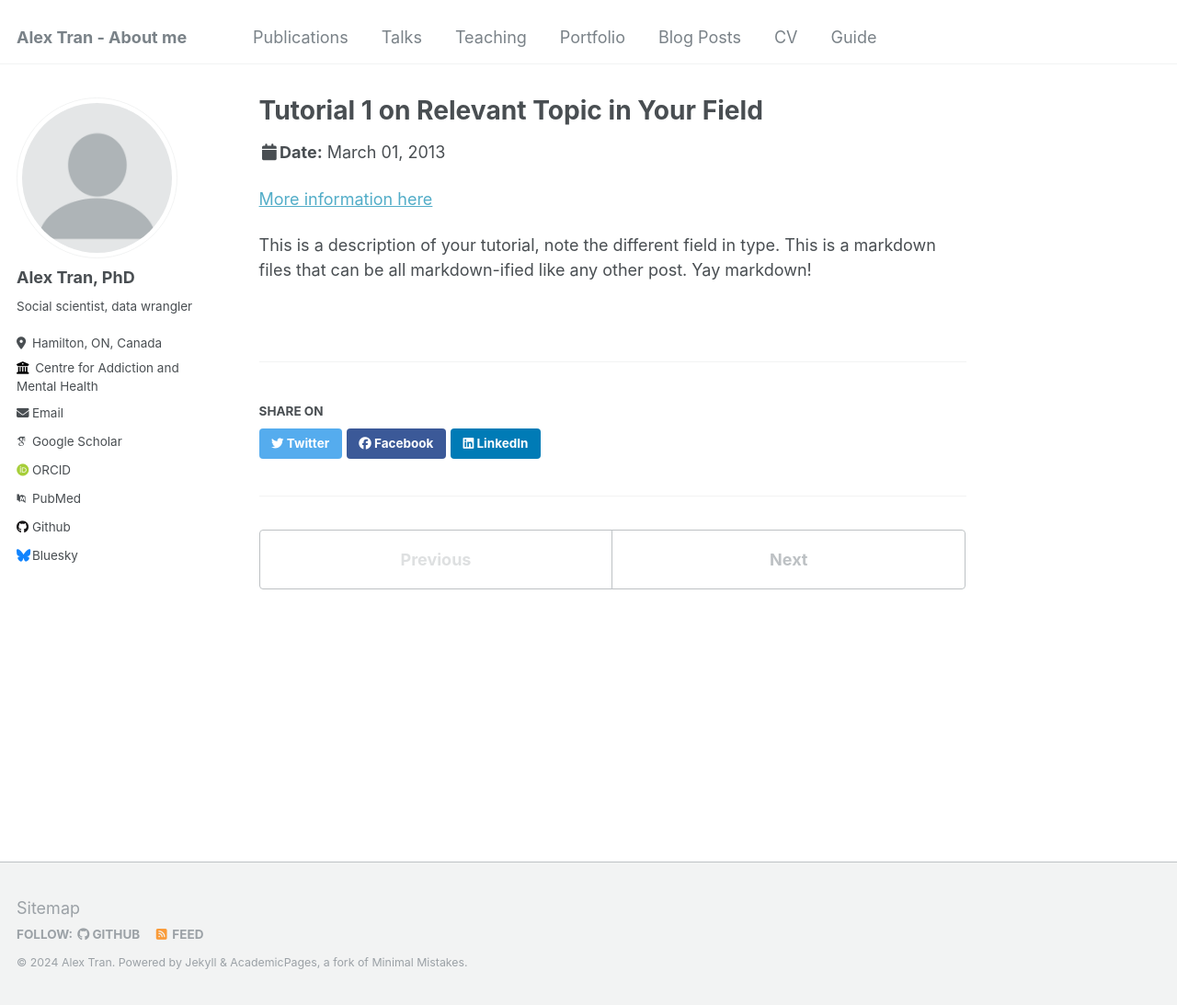
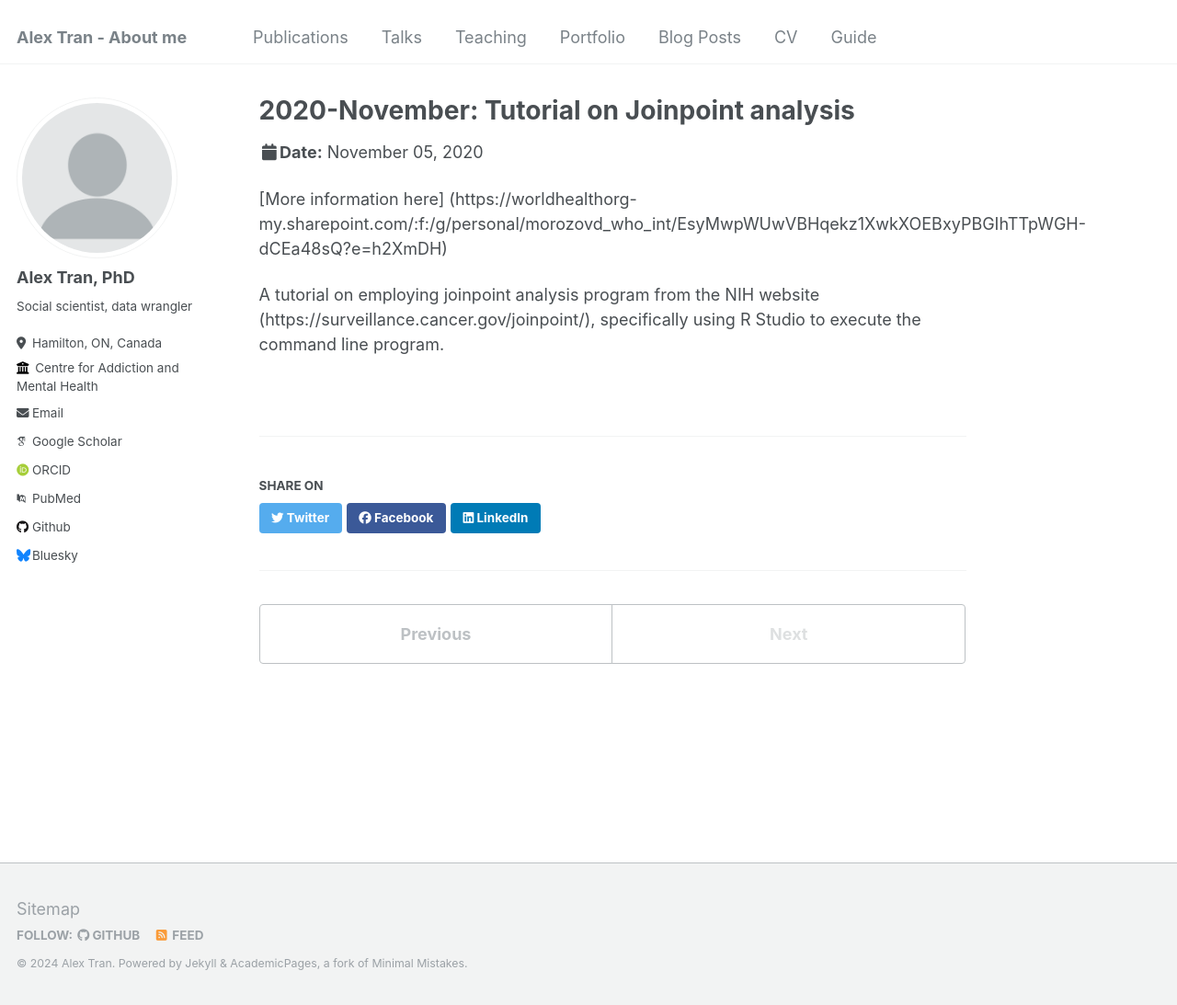
Before and after one commit to 9trana/academic_site, a Jekyll site: the page built from _talks/2013-03-01-tutorial-1.md, in a window 1280 px wide and 1093 px high. Shown: the whole window at 92% size. Built offline with Jekyll 4.4.1, drawn with Linux system fonts in a browser that asks for light colours; some web fonts are replaced.

Commit message:
Update 2013-03-01-tutorial-1.md

```diff
--- a/_talks/2013-03-01-tutorial-1.md
+++ b/_talks/2013-03-01-tutorial-1.md
@@ -1,13 +1,13 @@
 ---
-title: "Tutorial 1 on Relevant Topic in Your Field"
+title: "2020-November: Tutorial on Joinpoint analysis"
 collection: talks
-type: "Tutorial"
-permalink: /talks/2013-03-01-tutorial-1
-venue: "UC-Berkeley Institute for Testing Science"
-date: 2013-03-01
-location: "Berkeley CA, USA"
+type: "Talk"
+permalink: /talks/2020-11-jp
+venue: "Lithuanian University of Health Sciences"
+date: 2020-11-05
+location: "Kaunas, Lithuania"
 ---
 
-[More information here](http://exampleurl.com)
+[More information here] (https://worldhealthorg-my.sharepoint.com/:f:/g/personal/morozovd_who_int/EsyMwpWUwVBHqekz1XwkXOEBxyPBGIhTTpWGH-dCEa48sQ?e=h2XmDH)
 
-This is a description of your tutorial, note the different field in type. This is a markdown files that can be all markdown-ified like any other post. Yay markdown!
+A tutorial on employing joinpoint analysis program from the NIH website (https://surveillance.cancer.gov/joinpoint/), specifically using R Studio to execute the command line program.
```
